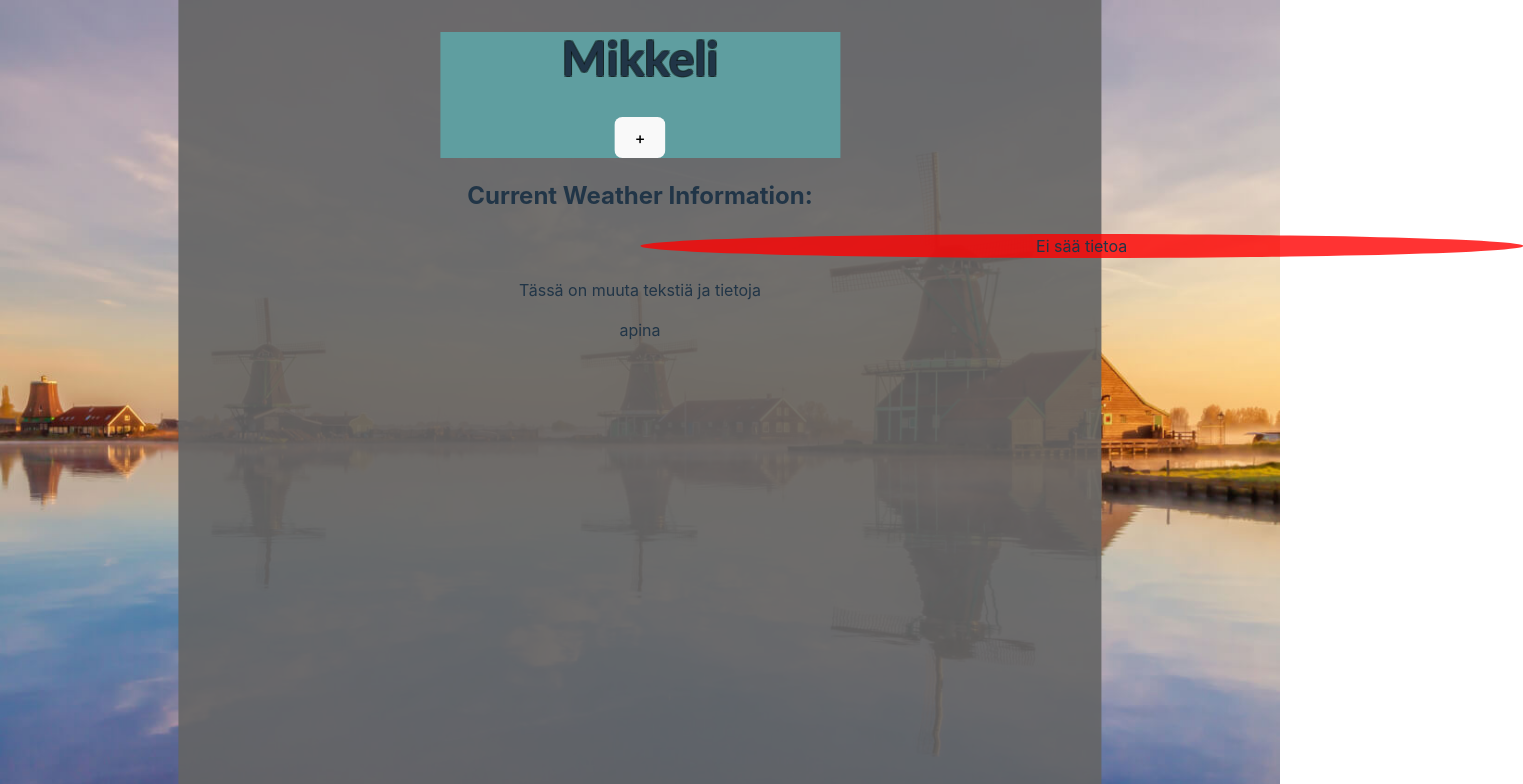
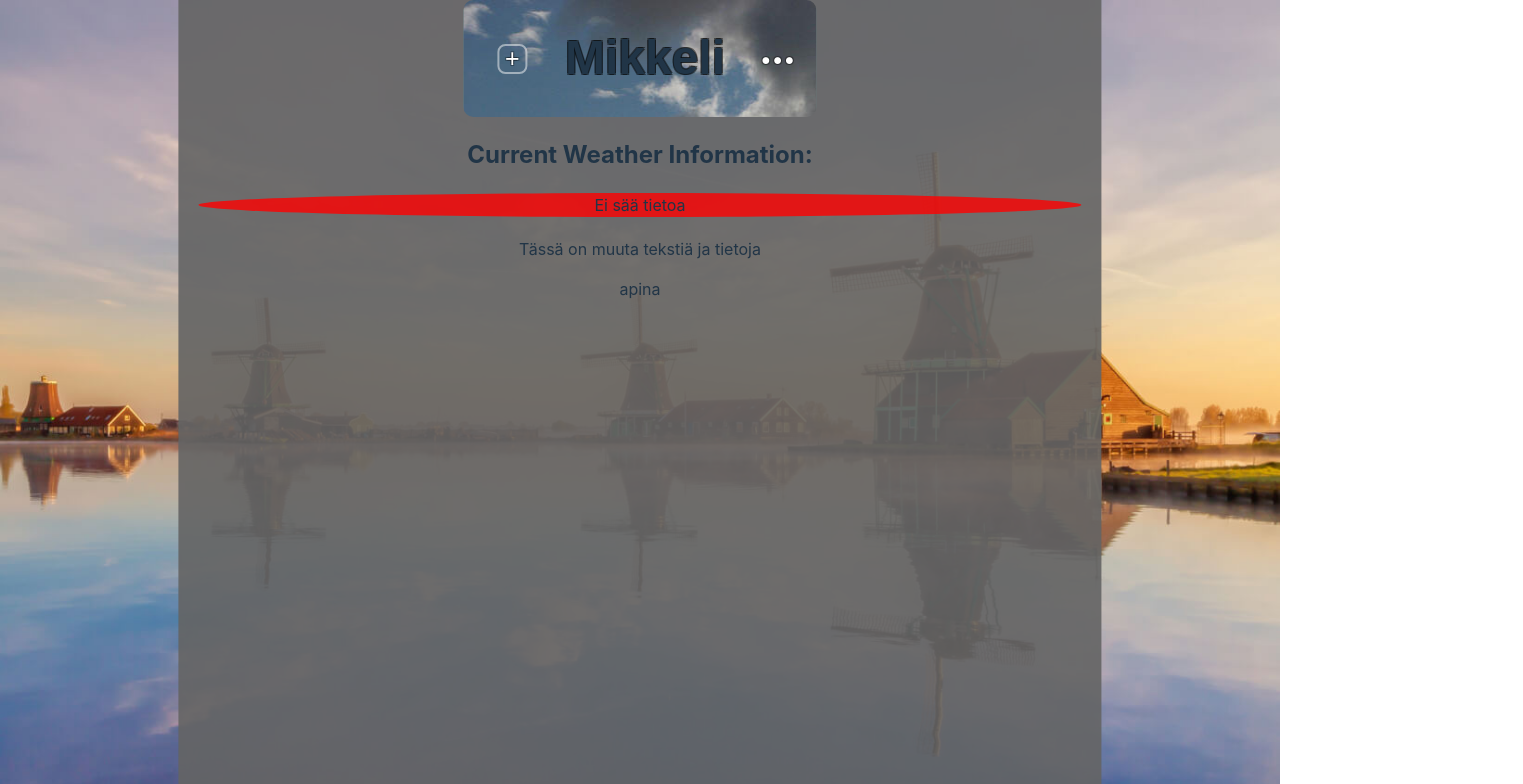
Before and after one commit to Tatugh/ilmastosovellus, a React (Vite) app in the folder frontend/: page / in a window 1280 px wide. Shown: the top 784 px of the page, 1523 px wide, since content can reach past the window. Built offline with nearby package versions, Linux system fonts and the light colour scheme; no server answers.

Commit message:
buttons, background, styles added

```diff
--- a/frontend/src/App.css
+++ b/frontend/src/App.css
@@ -35,32 +35,98 @@ body {
   background-color: rgba(256,0,0,0.8);
   border-radius: 50%;
   position: relative;
-  left: 50%;
   width: auto;
   height: auto;
 }
 
 .location-container {
   background-color: cadetblue;
-  width: 400px;
+  width: 40%;
   height: auto;
-  border-color: #141414;
   position:relative;
   margin:auto;
   box-sizing: border-box;
   padding: auto;
   border: 3px;
+  border-radius: 10px;
+  display: flex;
+  align-items: center;
+  justify-content: center;
+  text-align: center;
+  background-image: url(assets/unsettled-weather-jim-lorriman.jpg);
 }
 
+.btn-add {
+  font-family: sans-serif;
+  border: 2px solid rgba(250,250,250,0.5);
+  width: 30px;
+  height: 30px;
+  display: flex;
+  align-items: center;
+  justify-content: center;
+  font-size: 16px;
+  padding: 0;
+  box-sizing: border-box;
+  margin-right: 0px;
+  background-color: transparent;
+  color: white;
+  margin-left: 34px;
+  cursor: pointer;
+  text-shadow: -1px -1px 0 rgba(0, 0, 0, 0.3),
+  1px -1px 0 rgba(0, 0, 0, 0.3),
+  -1px 1px 0 rgba(0, 0, 0, 0.3),
+  1px 1px 0 rgba(0, 0, 0, 0.3);
+}
+
+
+.btn-add::after {
+  content: '+';
+  font-size: 25px;
+}
+
+.btn-add:hover {
+  border-color: rgba(250,250,250,0.5);
+  cursor: pointer;
+}
+
+
+.button-dots {
+  position: relative;
+  width: 30px;
+  height: 30px;
+  margin-left: auto;
+  margin-right: 24px;
+  background-color: transparent;
+  padding: 0;
+  font-size: 22px;
+  color: white;
+  cursor: pointer;
+  outline: none;
+  justify-content: center;
+  display: flex;
+  align-items: center;
+  text-shadow: -1px -1px 0 rgba(0, 0, 0, 0.3),
+  1px -1px 0 rgba(0, 0, 0, 0.3),
+  -1px 1px 0 rgba(0, 0, 0, 0.3),
+  1px 1px 0 rgba(0, 0, 0, 0.3);
+}
+
+.button-dots span {
+  line-height: 0;
+}
+
+
+
 .current-location {
-  font-family: 'Gill Sans', 'Gill Sans MT', Calibri, 'Trebuchet MS', sans-serif;
+  font-family:sans-serif;
   font-size: 48px;
   position: relative;
   text-shadow: -1px -1px 0 rgba(0, 0, 0, 0.5),
   1px -1px 0 rgba(0, 0, 0, 0.5),
   -1px 1px 0 rgba(0, 0, 0, 0.5),
   1px 1px 0 rgba(0, 0, 0, 0.5);
-
+  text-align: center;
+  flex-grow: 1;
 }
 
 .logo {
--- a/frontend/src/App.jsx
+++ b/frontend/src/App.jsx
@@ -11,8 +11,11 @@ function App() {
     <>
       <div className="content-container">
       <div className='location-container'>
-      <h1 className='current-location'>Mikkeli</h1>
-      <button className="btn-info">+</button>
+          <Button className='btn-add'></Button>
+          <h1 className='current-location'>Mikkeli</h1>
+          <Button className='button-dots'>
+          •••
+          </Button>
       </div>
       <h2>Current Weather Information:</h2>
       <div className="weather-container">
```
Also changed, not shown: frontend/src/assets/unsettled-weather-jim-lorriman.jpg (added).
